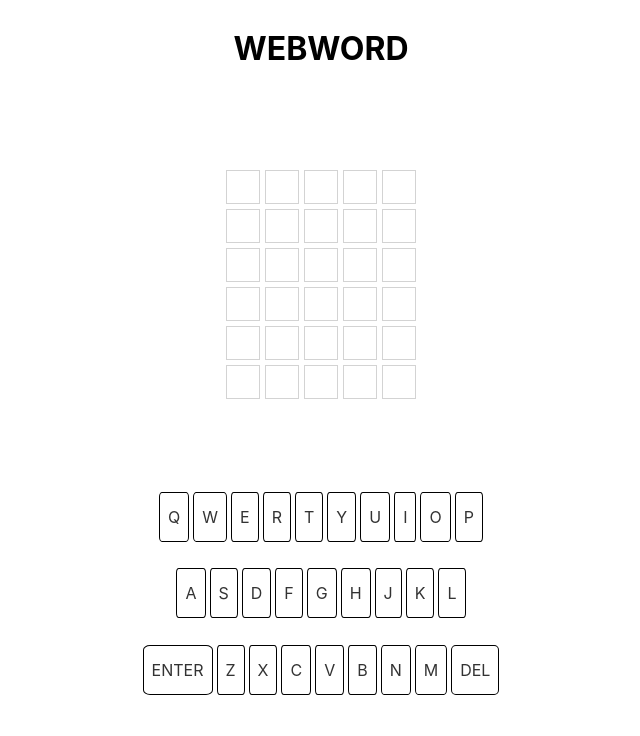
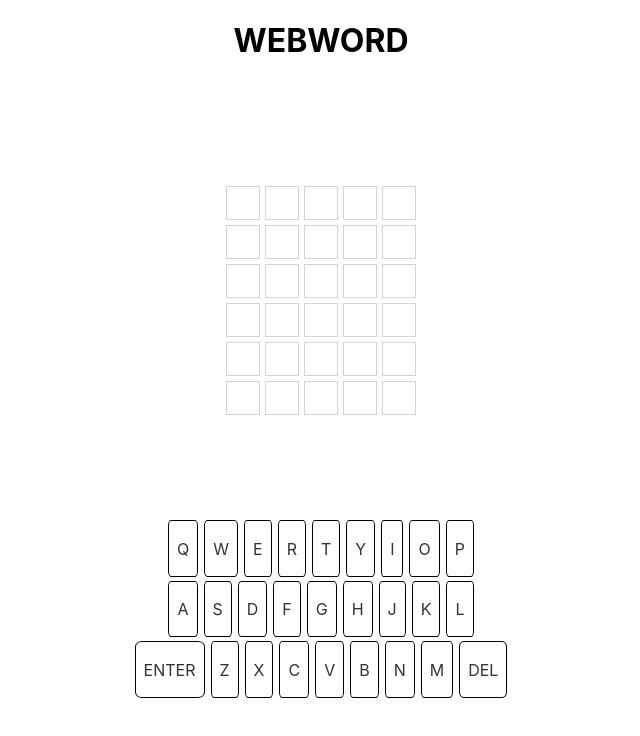
Before and after one commit to philrwebb/wordly, a Svelte app: page / in a window 1280 px wide. Shown: the top 736 px of the page, without its empty margins (319-959 px from the left). Built offline with nearby package versions, Linux system fonts and the light colour scheme.

Commit message:
finished product

```diff
--- a/public/global.css
+++ b/public/global.css
@@ -6,8 +6,8 @@ html, body {
 
 body {
 	color: #333;
-	margin: 0;
-	padding: 8px;
+	margin: 0px;
+	padding: 0px;
 	box-sizing: border-box;
 	font-family: -apple-system, BlinkMacSystemFont, "Segoe UI", Roboto, Oxygen-Sans, Ubuntu, Cantarell, "Helvetica Neue", sans-serif;
 }
--- a/src/App.svelte
+++ b/src/App.svelte
@@ -1,8 +1,9 @@
 <script>
 	import Rows from "./rows.svelte";
 	import Keyboard from "./keyboard.svelte";
-	import {gameData} from "./store.js"
+	import {gameData, keyboardData} from "./store.js"
 	const handleKeydown = (event) => {
+		console.log($gameData.wordToGuess);
 		event.preventDefault();
 		// if(event.key.toUpperCase() === "TAB" || event.key.toUpperCase() === "SHIFT")
 		// 	return
@@ -17,7 +18,8 @@
 			$gameData.currentRow++
 			$gameData.currentCol = 0
 			$gameData.gameWon = checkWord($gameData.rowstate[$gameData.currentRow-1], $gameData.wordToGuess)
-			console.log($gameData.gameWon)
+			$keyboardData.keystate = setKeyBoard($keyboardData.keystate, $gameData.rowstate[$gameData.currentRow-1]);
+			console.log($keyboardData.keystate);
 			return
 		} else if ($gameData.currentCol <= 4 && event.key === 'Enter') {
 			console.log('not finished')
@@ -28,7 +30,35 @@
 			return
 		}
 	}
+	const setKeyBoard = (keystate, rowstate) => {
+		for(let i = 0; i < rowstate.length; i++) {
+			for (let j = 0; j < keystate.length; j++) {
+				for(let k = 0; k < keystate[j].length; k++) {
+					if(keystate[j][k].keyLetter === rowstate[i].content) {
+						if(rowstate[i].inWord && rowstate[i].rightPlace) {
+							keystate[j][k].color = "lightgreen"
+							keystate[j][k].inWord = true
+							keystate[j][k].rightplace = true
+							console.log("setting green");
+							break;
+						} else if (rowstate[i].inWord) {
+							keystate[j][k].color = "#fad6a5"
+							keystate[j][k].inWord = true
+							console.log("setting orange")
+							break;
+						} else {
+							keystate[j][k].color = "lightgrey";
+							console.log("setting lightgrey")
+							break;
+						}
+					}
+				}
+			}
+		}
+		return keystate;
+	}
 	const checkWord = (row, word) => {
+		console.log(row, word);
 		for(let i = 0; i <= 4; i++) {
 			if (word[i] === row[i].content)
 				{
@@ -43,8 +73,10 @@
 					if(!row[i].rightPlace && row[i].content === word[j])
 						{
 							row[i].inWord = true;
+							row[i].rightPlace = false;
+							row[i].color = "#fad6a5";
+						} else if (!row[i].rightPlace && !row[i].inWord)
 							row[i].color = "lightgrey";
-						}
 				}
 		}
 		let countDone = 0;
--- a/src/key.svelte
+++ b/src/key.svelte
@@ -1,16 +1,21 @@
 <script>
-	import { createEventDispatcher } from 'svelte';
+  import { createEventDispatcher } from "svelte";
   const dispatch = createEventDispatcher();
-	export let letter = "A";
+  export let letter = {};
+  let keyLetter = letter.keyLetter;
 </script>
 
-<div class="key" on:click="{() => dispatch('keypressed', {letter})}">
-	{letter}
+<div
+  class="key"
+  on:click={() => dispatch("keypressed", { keyLetter })}
+  style:background-color="{letter.color}"
+>
+  {keyLetter}
 </div>
 
 <style>
   .key {
-		height: 3rem;
+    height: 3rem auto;
     width: 2rem auto;
     padding: 0 0.5rem;
     border-radius: 10%;
@@ -18,7 +23,7 @@
     display: grid;
     justify-content: center;
     align-content: center;
-		background-color: #FFFFFF;
-		margin: 0 2px
+    background-color: #ffffff;
+    margin: 0 3px;
   }
 </style>
--- a/src/keyboard.svelte
+++ b/src/keyboard.svelte
@@ -1,5 +1,6 @@
 <script>
 	import Keyrow from './keyrow.svelte';
+	import { keyboardData } from './store.js';
 	let rows = [
 		["Q","W","E","R","T","Y","U","I","O","P"],
 		["A","S","D","F","G","H","J","K","L"],
@@ -8,7 +9,7 @@
 </script>
 
 <div class='keyboard'>
-	{#each rows as keysInRow}
+	{#each $keyboardData.keystate as keysInRow}
 		<Keyrow {keysInRow} on:keypressed />
 	{/each}
 </div>
@@ -17,9 +18,10 @@
 	.keyboard {
 		display: grid;
 		grid-template-columns: 1fr;
-		align-items: center;
+		/* align-items: center; */
 		justify-items: center;
-
+		padding: 0;
+		margin: 0;
 	}
 
 </style>
--- a/src/keyrow.svelte
+++ b/src/keyrow.svelte
@@ -1,23 +1,20 @@
 <script>
-	import Key from "./key.svelte"
-	export let keysInRow = ["Q","W","E","R","T","Y","U","I","O","P"]
+  import Key from "./key.svelte";
+  export let keysInRow = [];
 </script>
 
-<div class="keyrow">
+<span
+  class="keyrow"
+>
   {#each keysInRow as key}
-		<span class="keyc">
     <Key letter={key} on:keypressed />
+  {/each}
 </span>
-	{/each}
-</div>
 
 <style>
   .keyrow {
     display: flex;
 	flex-direction: row;
-	}
-	.keyc {
-		margin: 0;
-		padding: 0;
+    margin: 2px;
   }
 </style>
--- a/src/store.js
+++ b/src/store.js
@@ -1,14 +1,51 @@
 import { writable } from 'svelte/store';
+
+export const keyboardData = writable({
+	keystate: [
+		[
+			{keyLetter: "Q", inWord: false, picked: false, rightPlace: false, color: "white"},
+			{keyLetter: "W", inWord: false, picked: false, rightPlace: false, color: "white"},
+			{keyLetter: "E", inWord: false, picked: false, rightPlace: false, color: "white"},
+			{keyLetter: "R", inWord: false, picked: false, rightPlace: false, color: "white"},
+			{keyLetter: "T", inWord: false, picked: false, rightPlace: false, color: "white"},
+			{keyLetter: "Y", inWord: false, picked: false, rightPlace: false, color: "white"},
+			{keyLetter: "I", inWord: false, picked: false, rightPlace: false, color: "white"},
+			{keyLetter: "O", inWord: false, picked: false, rightPlace: false, color: "white"},
+			{keyLetter: "P", inWord: false, picked: false, rightPlace: false, color: "white"}
+		],
+		[
+			{keyLetter: "A", inWord: false, picked: false, rightPlace: false, color: "white"},
+			{keyLetter: "S", inWord: false, picked: false, rightPlace: false, color: "white"},
+			{keyLetter: "D", inWord: false, picked: false, rightPlace: false, color: "white"},
+			{keyLetter: "F", inWord: false, picked: false, rightPlace: false, color: "white"},
+			{keyLetter: "G", inWord: false, picked: false, rightPlace: false, color: "white"},
+			{keyLetter: "H", inWord: false, picked: false, rightPlace: false, color: "white"},
+			{keyLetter: "J", inWord: false, picked: false, rightPlace: false, color: "white"},
+			{keyLetter: "K", inWord: false, picked: false, rightPlace: false, color: "white"},
+			{keyLetter: "L", inWord: false, picked: false, rightPlace: false, color: "white"}
+		],
+		[
+			{keyLetter: "ENTER", inWord: false, picked: false, rightPlace: false, color: "white"},
+			{keyLetter: "Z", inWord: false, picked: false, rightPlace: false, color: "white"},
+			{keyLetter: "X", inWord: false, picked: false, rightPlace: false, color: "white"},
+			{keyLetter: "C", inWord: false, picked: false, rightPlace: false, color: "white"},
+			{keyLetter: "V", inWord: false, picked: false, rightPlace: false, color: "white"},
+			{keyLetter: "B", inWord: false, picked: false, rightPlace: false, color: "white"},
+			{keyLetter: "N", inWord: false, picked: false, rightPlace: false, color: "white"},
+			{keyLetter: "M", inWord: false, picked: false, rightPlace: false, color: "white"},
+			{keyLetter: "DEL", inWord: false, picked: false, rightPlace: false, color: "white"}
+		]
+	]
+})
 
 export const gameData = writable(
 {
 	wordToGuess: [
-		"T",
-		"R",
-		"A",
-		"I",
-		"N"
-	],
+		["T","R","A","I","T"],
+		["T","R","E","A","T"],
+		["P","A","N","I","C"],
+		["M","O","I","S","T"]
+	][Math.floor(Math.random() * 4)],
 	gameWon: false,
 	currentRow: 0,
 	currentCol: 0,
```
Also changed, not shown: public/build/bundle.css, public/build/bundle.js, 1 other file (tests, documents, lock files or other folders). Lines whose indentation alone changed are shown as unchanged.
